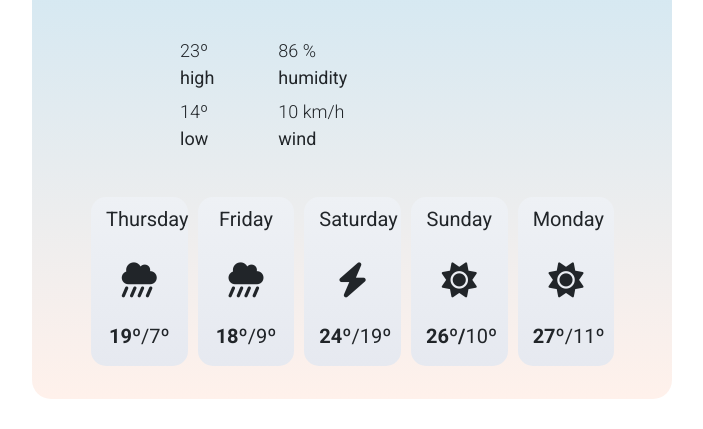
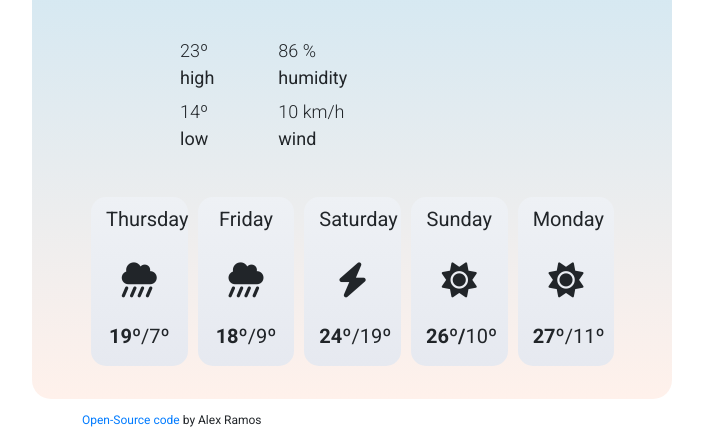
Before and after one commit to xramos17/Weather-app, a plain HTML site: page index.html in a window 1280 px wide. Shown: the part 429-858 px from the top of the page, without its empty margins (288-991 px from the left). Before the commit the page ends 828 px from the top, so only its background shows below. Drawn offline with nearby package versions, Linux system fonts and the light colour scheme.

Commit message:
Added Github Repository link

```diff
--- a/index.html
+++ b/index.html
@@ -153,6 +153,10 @@
         </div>
       </footer>
     </div>
+  <div class="footer-note"><h2 ></h2>
+  <a href="https://github.com/xramos17/Weather-app">Open-Source code </a> by Alex Ramos</h2>
+</div>
+
     <script src="script.js"></script>
   </body>
 </html>
--- a/styles.css
+++ b/styles.css
@@ -134,3 +134,9 @@
 .weather-block:hover {
   border: 1px solid white;
 }
+.footer-note {
+  font-family: "Roboto", sans-serif;
+  margin-top: 12px;
+  margin-left: 370px;
+  font-size: 12px;
+}
```
